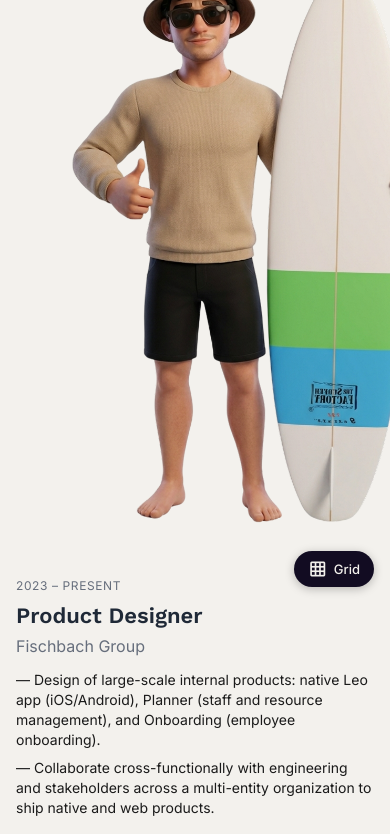
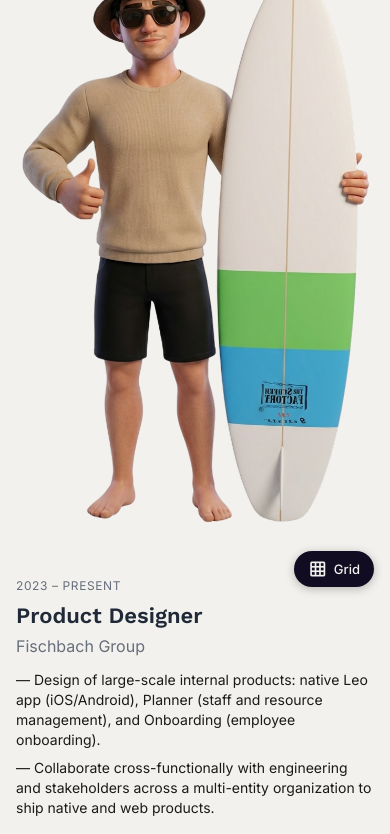
Before and after one commit to davidqs182-prog/davidportfolio, a plain HTML site: page about/index.html in a window 390 px wide. Shown: the part 241-1075 px from the top of the page. Drawn offline with nearby package versions, Linux system fonts and the light colour scheme.

Commit message:
About page mobile: recenter the avatar, board was clipped off-screen
The PNG's character isn't centered in its own canvas — measured with
canvas/getImageData: content spans x=216 to x=874 of a 900px-wide
image, center at x=545, while the canvas center is x=450 (95px, 10.56%
of width, off to the right). Cropping the canvas symmetrically (what
overflow-x:hidden on the ancestor does) therefore left the surfboard
tip cut off on the right with dead space on the left instead of an
even margin on both sides. translateX(-10.556%) on the image shifts
the crop window to the content's real center instead of the canvas's;
being a percentage it stays correct at any viewport width without
depending on the avatar's width formula. No change to horizontal
overflow — still clipped by the same guard, still zero page scroll.

```diff
--- a/css/styles.css
+++ b/css/styles.css
@@ -1279,6 +1279,18 @@ body {
        de arriba mande, no el ancho del track. */
     max-width: none;
     margin-left: 0;
+    /* El PNG (900×1205 nativo) no tiene al personaje centrado en su
+       propio lienzo — medido con canvas/getImageData (mismo método que
+       el aire transparente de .hero__avatar): el contenido real va de
+       x=216 a x=874, centro en x=545, pero el centro del lienzo es
+       x=450 — 95px corridos a la derecha (10.56% del ancho). Por eso
+       recortar el lienzo centrado (lo que hace el overflow-x:hidden del
+       padre) deja al personaje pegado al borde derecho en vez de
+       centrado (bug real, reportado en vivo). translateX en % es
+       relativo al ancho propio del elemento, así que corrige
+       automáticamente en cualquier viewport sin depender de la fórmula
+       de --about-avatar-width de acá arriba. */
+    transform: translateX(-10.556%);
   }
 
   /* Parche opaco + fade: ambos existen solo para tapar las tarjetas que
```
